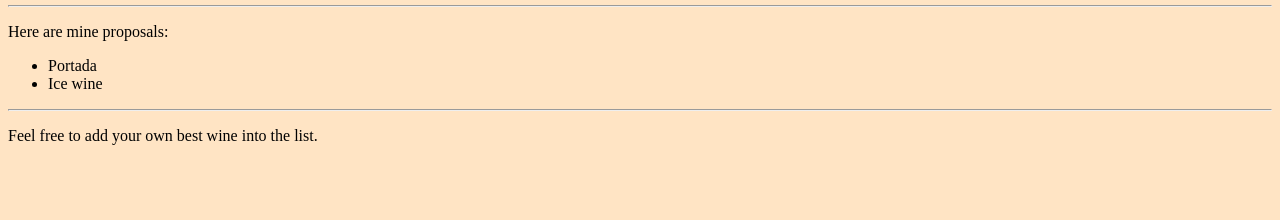
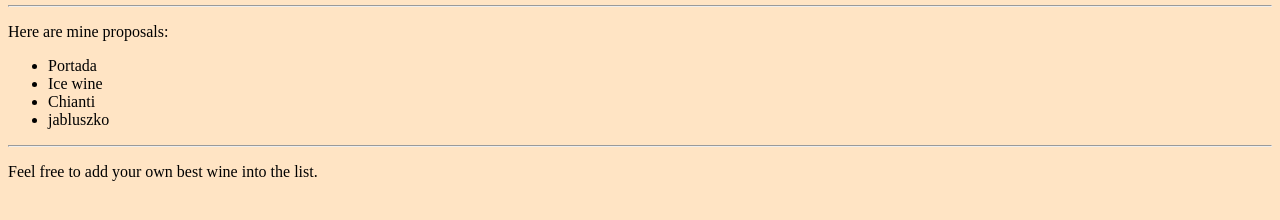
Before and after one commit to mkregiel/git-training, a plain HTML site: page Best wines in the world/Index.html in a window 1280 px wide. Shown: the part 48-268 px from the top of the page. Drawn offline with Linux system fonts and the light colour scheme.

Commit message:
dodanie win: chianti i jabliszko Nowy dokument tekstowy.txt

```diff
--- a/Best wines in the world/Index.html
+++ b/Best wines in the world/Index.html
@@ -21,6 +21,8 @@
         <ul>
             <li>Portada</li>
             <li>Ice wine</li>
+			<li>Chianti</li>
+			<li>jabluszko</li>
         </ul>
         <hr />
         <p>Feel free to add your own best wine into the list.</p>
```
Also changed, not shown: Best wines in the world/Nowy dokument tekstowy.txt (added).
